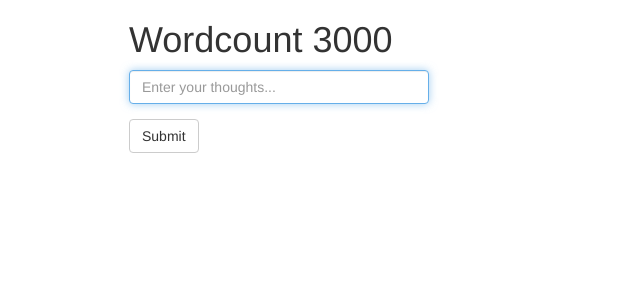
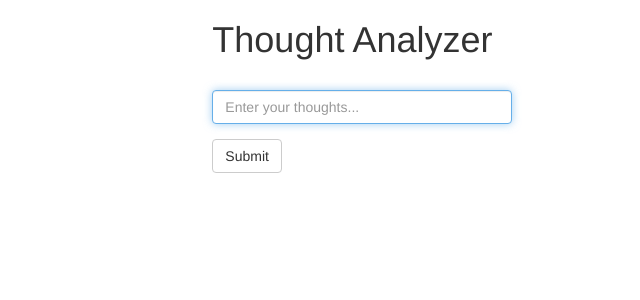
Before and after one commit to SiddharthaAnand/thought-classifier, a Flask app: page / in a window 1280 px wide. Shown: the top 300 px of the page, without its empty margins (26-666 px from the left). Run offline with Flask 2, Linux system fonts and the light colour scheme; parts of the project's set-up code (start-up, migrations or seed data) failed here and were passed over; some libraries are stand-ins or nearby versions.

Commit message:
Add template for inputting the text and finding the sentiment of the text

```diff
--- a/main_app.py
+++ b/main_app.py
@@ -1,4 +1,5 @@
 import sys
+import random
 from os import urandom, environ
 from flask import Flask, render_template, request
 from flask_bootstrap import Bootstrap
@@ -20,13 +21,27 @@ Bootstrap(app)
 def my_sentiment():
     errors = []
     results = {}
+    sentiment = ['Worse', 'Bad', 'an Average', 'Good', 'an Impressive', 'an Awesome']
     if request.method == 'POST':
         try:
             text = request.form['text']
+            # TODO
             # Do your logic with the text
-        except:
+            # Send this to the model
+            # Get result
+            results['text'] = text.strip()
+            results['sentiment'] = sentiment[random.randint(0, len(sentiment)-1)]
+            result = Result(
+                text=text,
+                result=results,
+                result_without_stopwords=results
+            )
+            # db.session.add(result)
+            # db.session.commit()
+        except Exception as e:
+            print(e)
             errors.append(
-                "Error encountered while processing. Please try again.."
+                "Error encountered while inserting to database. Please try again.."
             )
     return render_template('home.html', errors=errors, results=results)
 
--- a/templates/home.html
+++ b/templates/home.html
@@ -11,10 +11,13 @@
   </head>
   <body>
     <div class="container">
-      <h1>Wordcount 3000</h1>
+        <div class="row">
+            <div class="col-sm-5 col-sm-offset-1">
+              <h1>Thought Analyzer</h1>
+              <br>
               <form role="form" method='POST' action='/'>
                 <div class="form-group">
-          <input type="text" name="text" class="form-control" id="url-box" placeholder="Enter your thoughts..." style="max-width: 300px;" autofocus required>
+                  <input type="text" name="text" class="form-control" id="text-box" placeholder="Enter your thoughts..." style="max-width: 300px;" autofocus required>
                 </div>
                 <button type="submit" class="btn btn-default">Submit</button>
               </form>
@@ -22,7 +25,26 @@
               {% for error in errors %}
                 <h4>{{ error }}</h4>
               {% endfor %}
+                <br>
             </div>
+        </div>
+        <div class="col-sm-5 col-sm-offset-1">
+            {% if results %}
+            <h2>You seem to be in {{ results['sentiment'] }} mood!</h2>
+            <br>
+            <!--<div id="Results">-->
+                <!--<table class="table table-striped" style="max-width: 300px;">-->
+                    <!--{% for result in results %}-->
+                    <!--<tr>-->
+                        <!--</td>-->
+                    <!--</tr>-->
+                    <!--{% endfor %}-->
+                <!--</table>-->
+            <!--</div>-->
+            {% endif %}
+        </div>
+    </div>
+    <br><br>
     <script src="//code.jquery.com/jquery-2.2.1.min.js"></script>
     <script src="//netdna.bootstrapcdn.com/bootstrap/3.3.6/js/bootstrap.min.js"></script>
   </body>
```
Lines whose indentation alone changed are shown as unchanged.
